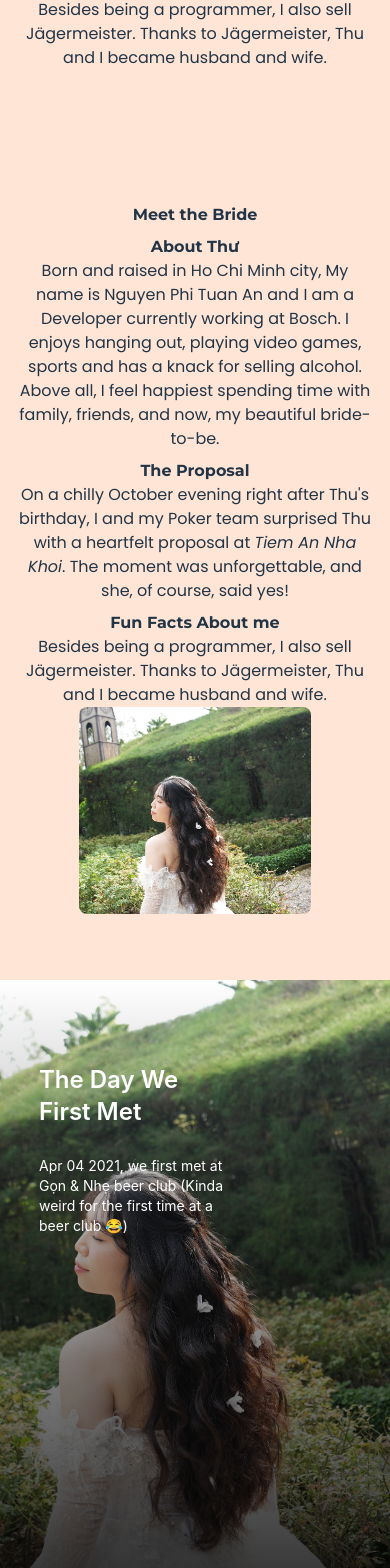
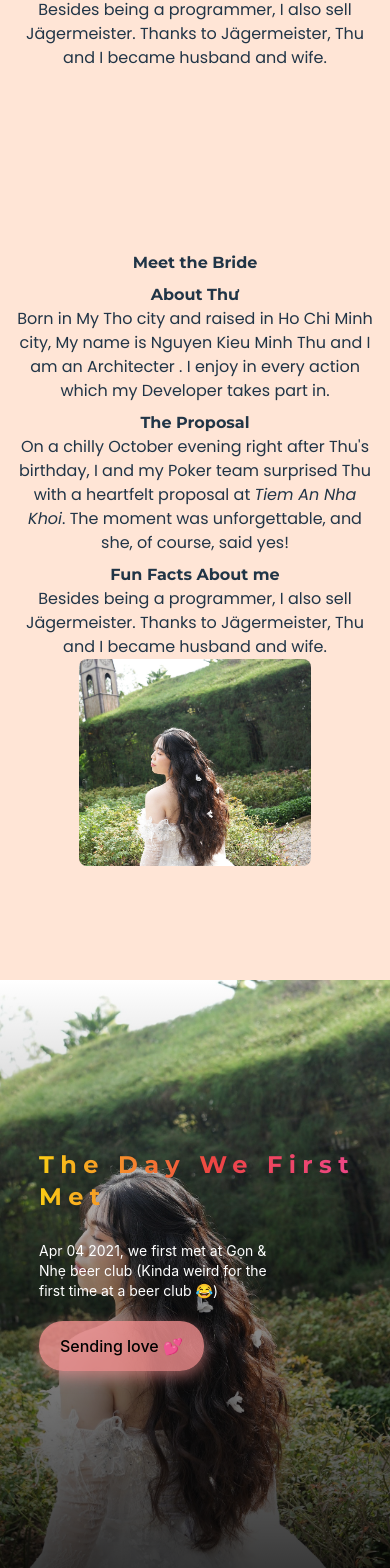
Before and after one commit to 19anim/wedding, a React (Vite) app: page / in a window 390 px wide. Shown: the part 3240-4808 px from the top of the page. Built offline with nearby package versions, Linux system fonts and the light colour scheme; a web font is replaced by a local one.

Commit message:
add send love button in stories slider

```diff
--- a/src/components/newStorySlider/StorySlider.jsx
+++ b/src/components/newStorySlider/StorySlider.jsx
@@ -4,11 +4,15 @@ import Groom from "../../assets/groom.jpg";
 import Kissing from "../../assets/fifthImage.jpg";
 import Bride2 from "../../assets/sixthImage.jpg";
 import HoldingHand from "../../assets/schedule.jpg";
+import FlyingJagermeister from "../../assets/flyingJagermeister.png";
 import { useEffect, useRef, useState } from "react";
+import { motion } from "motion/react";
 
 const StorySlider = () => {
   const storyRefs = useRef([]);
   const thumbnailRefs = useRef([]);
+  const sendLoveButtonRef = useRef(null);
+  const [hearts, setHearts] = useState([]);
   const [prevActiveItem, setPrevActiveItem] = useState(0);
   const stories = [
     {
@@ -41,6 +45,20 @@ const StorySlider = () => {
     },
   ];
 
+  const handleSendLoveClick = (event) => {
+    const x = event.clientX;
+    const y = event.clientY;
+
+    // Create a new heart with unique ID
+    const newHeart = { id: Date.now(), x, y };
+    setHearts((prevHearts) => [...prevHearts, newHeart]);
+
+    // Remove heart after animation
+    setTimeout(() => {
+      setHearts((prevHearts) => prevHearts.filter((heart) => heart.id !== newHeart.id));
+    }, 1000);
+  };
+
   useEffect(() => {
     storyRefs.current[0].classList.add("active");
     storyRefs.current[0].childNodes[0].children[0].classList.add("animate-showContent");
@@ -52,6 +70,18 @@ const StorySlider = () => {
 
   return (
     <section id="ourStories" className="h-screen w-full snap-start relative">
+      {hearts.map((heart) => (
+        <motion.div
+          key={heart.id}
+          initial={{ opacity: 1, scale: 0.5, y: 0 }}
+          animate={{ opacity: 0, scale: 2, y: -100 }}
+          transition={{ duration: 1, ease: "easeOut" }}
+          className="absolute text-red-500 text-3xl z-50"
+          style={{ left: heart.x, top: heart.y }}
+        >
+          <img src={FlyingJagermeister} alt="" />
+        </motion.div>
+      ))}
       <section className="w-full h-full relative">
         {stories.map(({ header, content, backgroundImage }, index) => {
           return (
@@ -63,13 +93,22 @@ const StorySlider = () => {
               }}
               className="transition-all duration-700 absolute opacity-0 w-full h-full bg-cover bg-center after:bg-[linear-gradient(to_top,#000_10%,transparent)] after:w-full after:h-full after:absolute after:contents-[''] after:left-0 after:bottom-0"
             >
-              <section className="active absolute top-[10%] md:top-[20%] left-[10%] text-white max-w-[50%]">
-                <header className="text-2xl md:text-4xl font-semibold pb-7 transition-all duration-300 opacity-0 translate-y-[30px] blur-sm">
+              <section className="active absolute top-[20%] left-[10%] text-white">
+                <header className="tracking-[0.4rem] font-montserrat text-2xl md:text-4xl font-bold pb-7 transition-all duration-300 opacity-0 translate-y-[30px] drop-shadow-[0_4px_10px_rgba(255,0,0,0.6)] bg-clip-text text-transparent blur-sm bg-gradient-to-r from-yellow-400 via-red-500 to-pink-500">
                   {header}
                 </header>
-                <main className="text-sm md:text-base transition-all duration-500 opacity-0 translate-y-[30px] blur-sm">
+                <main className="text-sm md:text-lg max-w-[70%] md:max-w-[50%] transition-all duration-500 opacity-0 translate-y-[30px] blur-sm drop-shadow-[0_2px_5px_rgba(255,255,255,0.8)]">
                   {content}
                 </main>
+                <button
+                  onClick={handleSendLoveClick}
+                  ref={sendLoveButtonRef}
+                  className="px-5 py-3 mt-5 text-black rounded-3xl bg-[#f99393c7] shadow-[0_5px_15px_rgba(249,147,147,0.6)]
+                    hover:shadow-[0_8px_20px_rgba(249,147,147,0.8)]
+                    transition-all duration-300"
+                >
+                  Sending love 💕
+                </button>
               </section>
             </section>
           );
--- a/src/index.css
+++ b/src/index.css
@@ -55,3 +55,10 @@ button {
     background-color: #f9f9f9;
   }
 }
+
+@media only screen and (min-width: 1024px) {
+  html {
+    scroll-snap-type: y mandatory;
+    overflow-y: scroll;
+  }
+}
--- a/src/pages/Bride.jsx
+++ b/src/pages/Bride.jsx
@@ -25,7 +25,9 @@ const Bride = () => {
               Meet the Bride
             </header>
             <p className="text-center hidden md:block">
-              <i>Building Love, Brick by Brick: A Developer Marries the Architect of His Dreams</i>
+              <i>
+                Building Love, Brick by Brick: An Architecter Marries the Developer of Her Dreams
+              </i>
             </p>
           </article>
         </section>
@@ -34,10 +36,8 @@ const Bride = () => {
             About Thư
           </header>
           <main className="font-Poppins">
-            Born and raised in Ho Chi Minh city, My name is Nguyen Phi Tuan An and I am a Developer
-            currently working at Bosch. I enjoys hanging out, playing video games, sports and has a
-            knack for selling alcohol. Above all, I feel happiest spending time with family,
-            friends, and now, my beautiful bride-to-be.
+            Born in My Tho city and raised in Ho Chi Minh city, My name is Nguyen Kieu Minh Thu and
+            I am an Architecter . I enjoy in every action which my Developer takes part in.
           </main>
         </article>
         <article className="md:max-w-[70%]">
```
Also changed, not shown: src/assets/flyingJagermeister.png (added).
